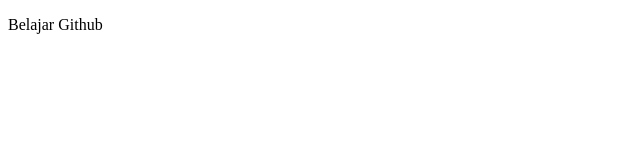
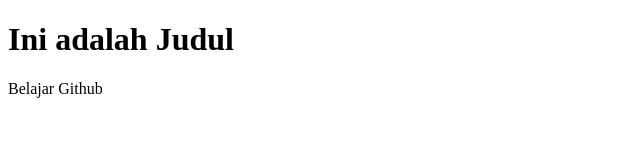
Before and after one commit to Bazotss/PWD-6, a plain HTML site: page index.html in a window 1280 px wide. Shown: the whole page, without its empty margins (0-640 px from the left). Drawn offline with Linux system fonts and the light colour scheme.

Commit message:
Menambahkan h1 di file index.html

```diff
--- a/index.html
+++ b/index.html
@@ -6,6 +6,7 @@
     <title>Belajar Github</title>
 </head>
 <body>
+    <h1>Ini adalah Judul</h1>
     <p>Belajar Github</p>
 
 </body>
```
